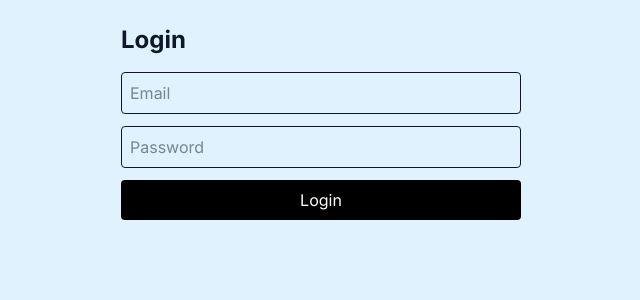
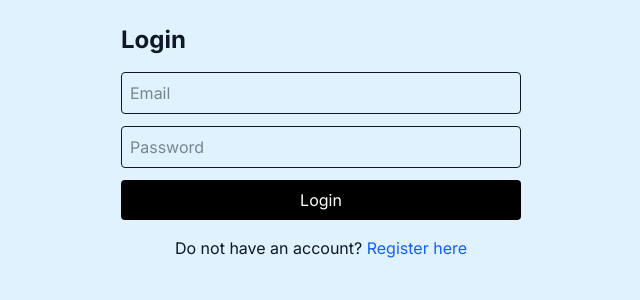
Before and after one commit to Muhammad-Awais341/Mini-ATS, a Next.js app: page /login in a window 1280 px wide. Shown: the top 300 px of the page, without its empty margins (319-959 px from the left). Built offline with nearby package versions, Linux system fonts and the light colour scheme; no server answers.

Commit message:
Fix auth landing flow

```diff
--- a/app/login/page.js
+++ b/app/login/page.js
@@ -62,6 +62,16 @@ export default function LoginPage() {
 
         {msg && <p className="text-red-600">{msg}</p>}
       </form>
+
+      <p className="mt-4 text-center">
+        Do not have an account?{" "}
+        <button
+          onClick={() => router.push("/register")}
+          className="text-blue-600 hover:underline"
+        >
+          Register here
+        </button>
+      </p>
     </div>
   );
 }
--- a/app/page.tsx
+++ b/app/page.tsx
@@ -1,5 +1,5 @@
 import { redirect } from "next/navigation";
 
 export default function HomePage() {
-  redirect("/register");
+  redirect("/login");
 }
--- a/app/register/page.js
+++ b/app/register/page.js
@@ -75,6 +75,16 @@ export default function RegisterPage() {
 
         {msg && <p className="text-red-600">{msg}</p>}
       </form>
+
+      <p className="mt-4 text-center">
+        Already have an account?{" "}
+        <button
+          onClick={() => router.push("/login")}
+          className="text-blue-600 hover:underline"
+        >
+          Login here
+        </button>
+      </p>
     </div>
   );
 }
```
